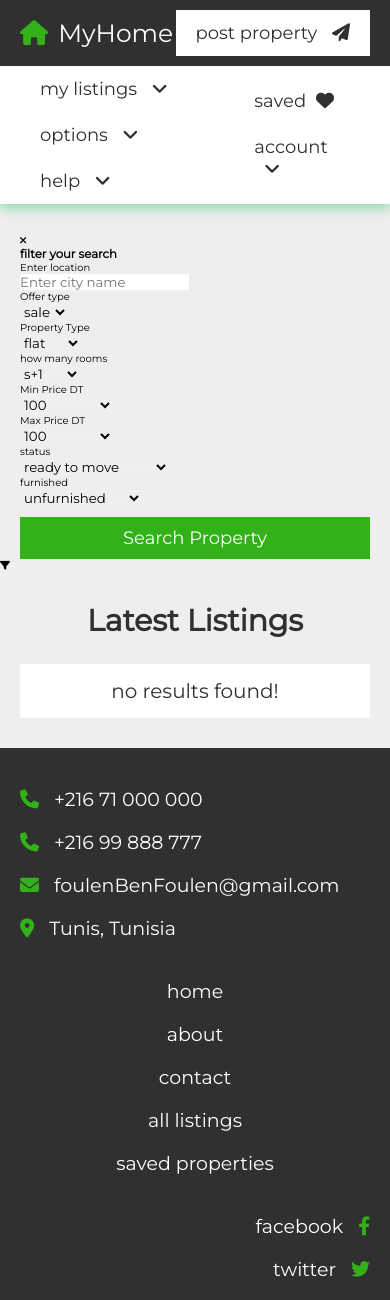
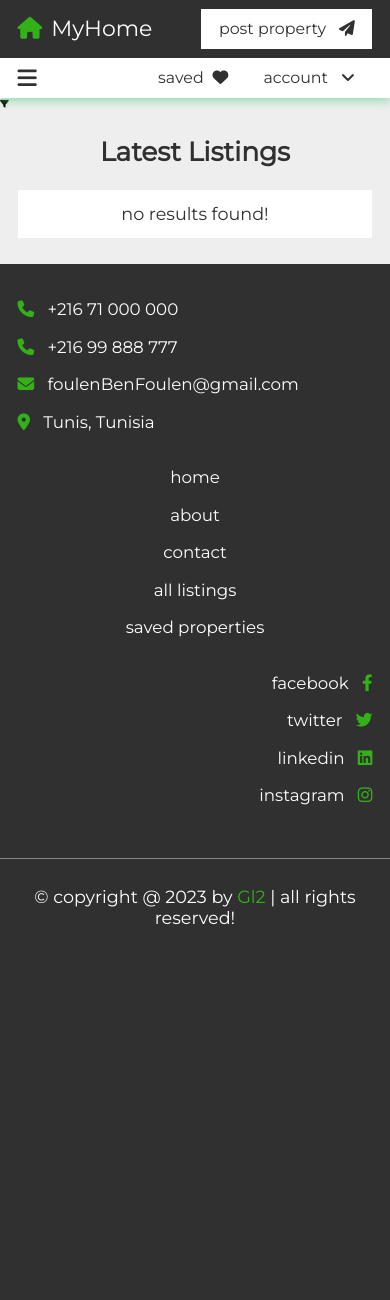
Before and after one commit to olfamedimegh/Projet-web, a PHP site: page /search.php in a window 390 px wide. Shown: the top 1300 px of the page. After the commit the page ends 925 px from the top, so only its background shows below. Run offline with PHP 8.4, Linux system fonts and the light colour scheme; data that the repository does not hold is empty.

Commit message:
comprehensive header

```diff
--- a/css/style_home.css
+++ b/css/style_home.css
@@ -345,3 +345,96 @@ section{
 .footer .credit span{
    color: var(--main-color);
 }
+
+
+/* media queries  */
+
+@media (max-width:991px){
+
+   html{
+      font-size: 55%;
+   }
+
+}
+
+@media (max-width:768px){
+
+   #menu-btn{
+      display: inline-block;
+   }
+
+   .header .navbar .menu{
+      position: absolute;
+      top: 99%; left: 0; right: 0;
+      background-color: var(--white);
+      border-top: var(--border);
+      transition: .2s linear;
+      z-index:1;
+      clip-path: polygon(0 0, 100% 0, 100% 0, 0 0);
+   }
+
+   .header .navbar .menu.active{
+      clip-path: polygon(0 0, 100% 0, 100% 100%, 0 100%);
+   }
+
+   .header .navbar .menu ul li{
+      width: 100%;
+      position: relative;
+   }
+
+   .header .navbar .menu ul li a{
+      width: 100%;
+   }
+
+   .header .navbar .menu ul li ul{
+      position: relative;
+      width: 100%;
+   }
+
+   .header .navbar .menu ul li ul li a{
+      padding-left: 4rem;
+      background-color: var(--black);
+      color: var(--white);
+   }
+
+   .view-property .details .thumb .big-image img{
+      height: auto;
+   }
+
+   .view-property .details .thumb .small-images img{
+      height: 4rem;
+      width: 6rem;
+   }
+
+   #filter-btn{
+      display: inline-block;
+   }
+
+   .filters{
+      position: fixed;
+      top: 0; left: 0; right: 0; bottom: 0;
+      overflow-y: scroll;
+      background-color: var(--white);
+      z-index: 1100;
+      padding: 0;
+      display: none;
+   }
+
+   .filters.active{
+      display: block;
+   }
+
+   .filters form{
+      box-shadow: none;
+   }
+
+   .filters form #close-filter{
+      display: block;
+   }
+
+   .view-property .details .images-container img{
+      height: 30rem;
+      width: 40rem;
+   }
+
+}
--- a/search.php
+++ b/search.php
@@ -8,7 +8,7 @@ if(isset($_COOKIE['user_id'])){
    $user_id = '';
 }
 
-/*include 'components/save_send.php';*/
+include 'components/save_send.php';
 
 ?>
 
```
